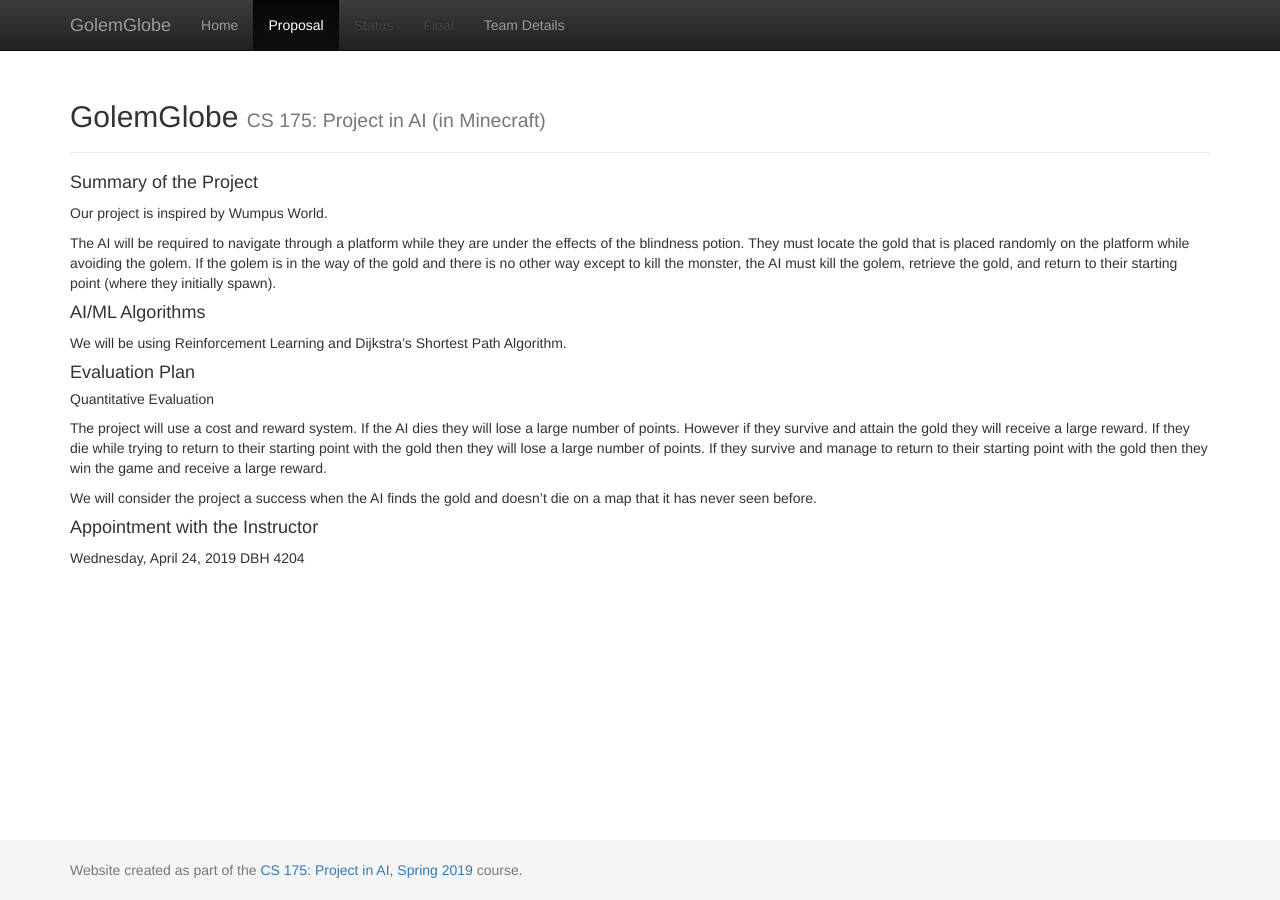
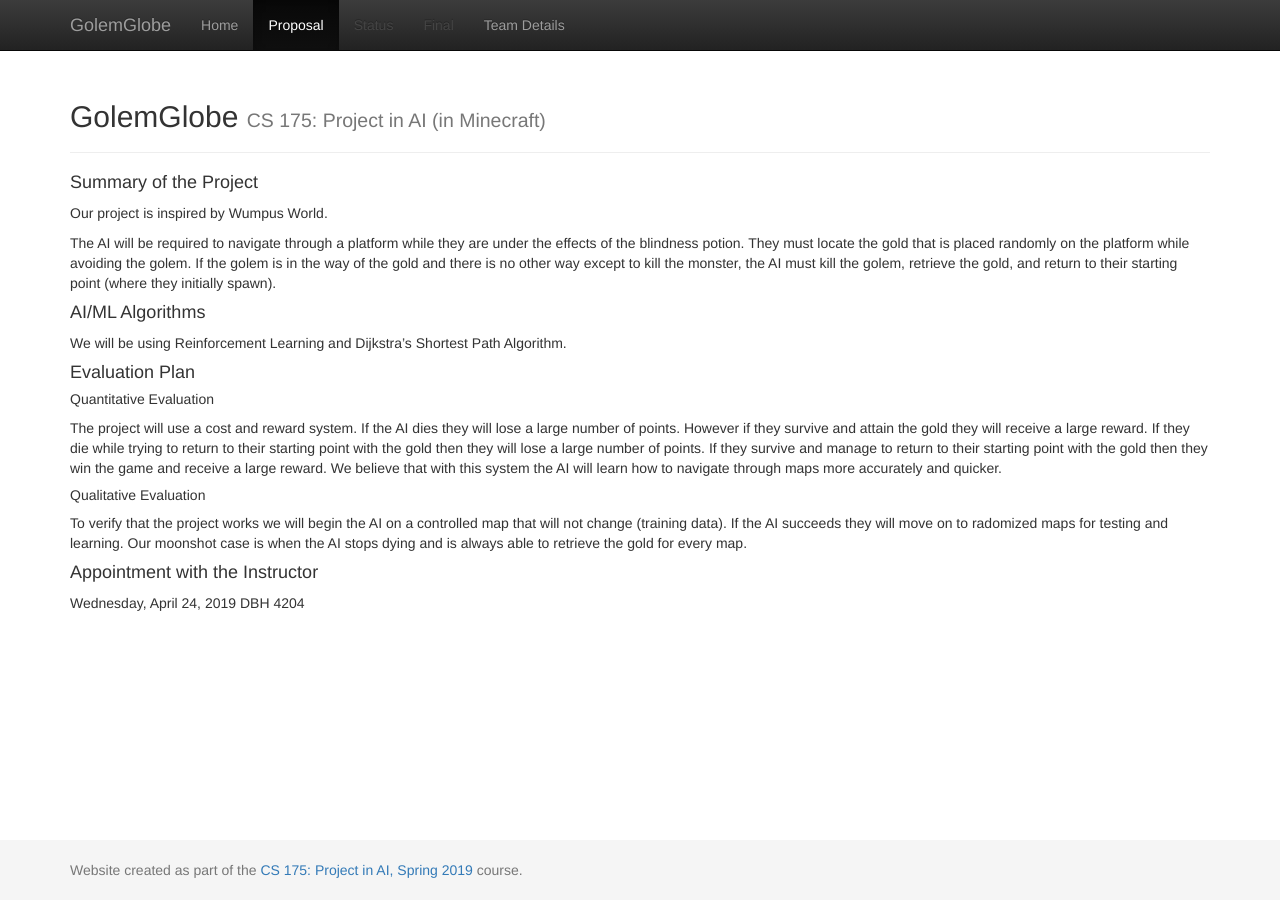
Before and after one commit to SalehO/GolumGlobe, a Jekyll site: the page built from docs/proposal.md, in a window 1280 px wide. Built offline with Jekyll 4.4.1, drawn with Linux system fonts in a browser that asks for light colours.

Commit message:
Update proposal.md

```diff
--- a/docs/proposal.md
+++ b/docs/proposal.md
@@ -15,9 +15,10 @@ We will be using Reinforcement Learning and Dijkstra's Shortest Path Algorithm.
 #### Evaluation Plan
 
 ##### Quantitative Evaluation
-   The project will use a cost and reward system. If the AI dies they will lose a large number of points. However if they survive and attain the gold they will receive a large reward. If they die while trying to return to their starting point with the gold then they will lose a large number of points. If they survive and manage to return to their starting point with the gold then they win the game and receive a large reward.
+   The project will use a cost and reward system. If the AI dies they will lose a large number of points. However if they survive and attain the gold they will receive a large reward. If they die while trying to return to their starting point with the gold then they will lose a large number of points. If they survive and manage to return to their starting point with the gold then they win the game and receive a large reward. We believe that with this system the AI will learn how to navigate through maps more accurately and quicker.
 
-We will consider the project a success when the AI finds the gold and doesn't die on a map that it has never seen before.
+##### Qualitative Evaluation
+   To verify that the project works we will begin the AI on a controlled map that will not change (training data). If the AI succeeds they will move on to radomized maps for testing and learning. Our moonshot case is when the AI stops dying and is always able to retrieve the gold for every map.
 
 #### Appointment with the Instructor
 Wednesday, April 24, 2019
```
